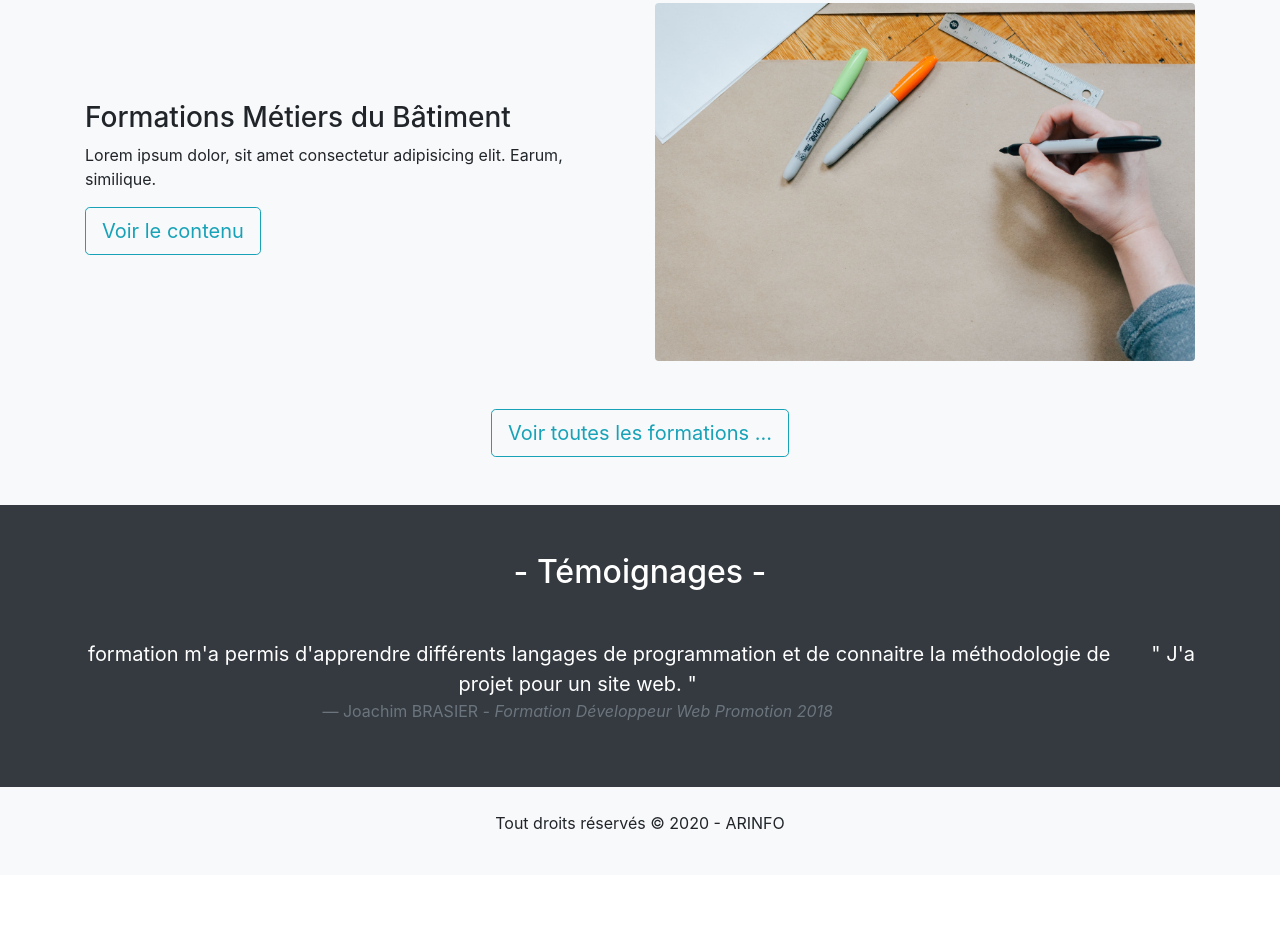
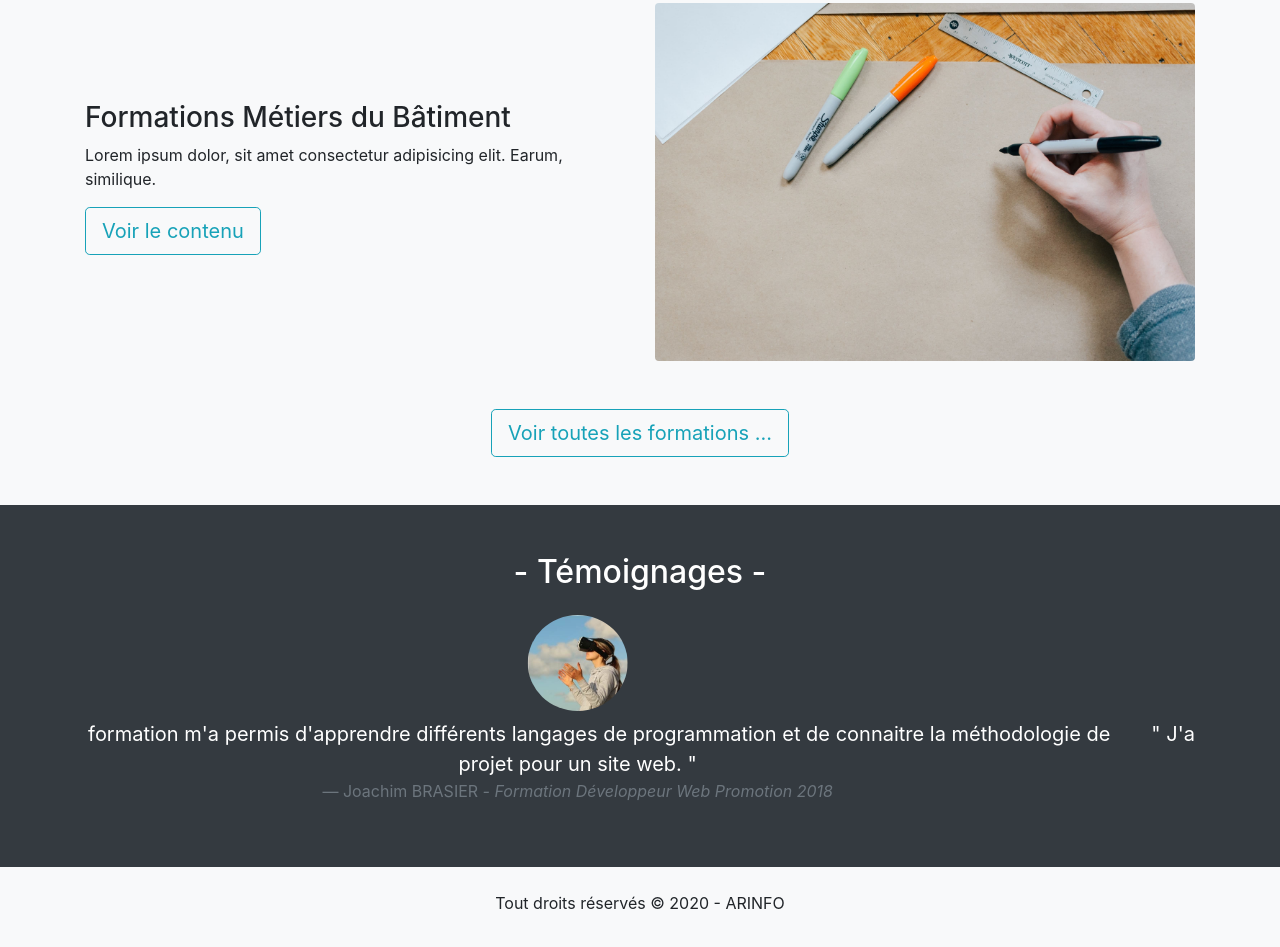
Before and after one commit to BrianEpaud/Cours-Bootstrap-Arinfo, a plain HTML site: page index.html in a window 1280 px wide. Shown: the part 2120-3067 px from the top of the page. Before the commit the page ends 2995 px from the top, so only its background shows below. Drawn offline with nearby package versions, Linux system fonts and the light colour scheme.

Commit message:
testimonial

```diff
--- a/index.html
+++ b/index.html
@@ -241,7 +241,7 @@
                 <div id="carouselExampleControls" class="carousel slide" data-ride="carousel">
                     <div class="carousel-inner">
                         <div class="carousel-item active">
-                            <img src="/img/clouds-1845517_1920.jpg" class="rounded-circle mb-2" width="100px" alt="">
+                            <img src="./img/virtual.jpg" class="rounded-circle mb-2" width="100px" alt="">
                             <blockquote class="blockquote ">
                                 <p class="mb-0 ">
                                     " La formation m'a permis d'apprendre différents langages de programmation et de
@@ -253,7 +253,7 @@
                             </blockquote>
                         </div>
                         <div class="carousel-item">
-                            <img src="/img/clouds-1845517_1920.jpg" class="rounded-circle mb-2" width="100px" alt="">
+                            <img src="./img/virtual.jpg" class="rounded-circle mb-2" width="100px" alt="">
                             <blockquote class="blockquote">
                                 <p class="mb-0">
                                     " J'ai reçu plusieurs élèves en stage au printemps 2017. La pédagogie exercée à
@@ -265,7 +265,7 @@
                             </blockquote>
                         </div>
                         <div class="carousel-item">
-                            <img src="/img/clouds-1845517_1920.jpg" class="rounded-circle mb-2" width="100px" alt="">
+                            <img src="./img/virtual.jpg" class="rounded-circle mb-2" width="100px" alt="">
                             <blockquote class="blockquote">
                                 <p class="mb-0">
                                     " Les formateurs ont été très présents tout au long de la formation. Leur
```
Also changed, not shown: company.html (+1 -1 lines).
